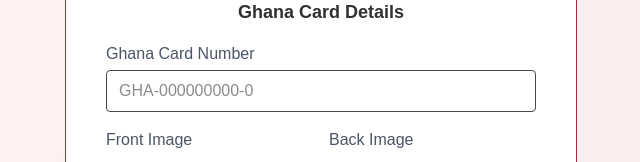
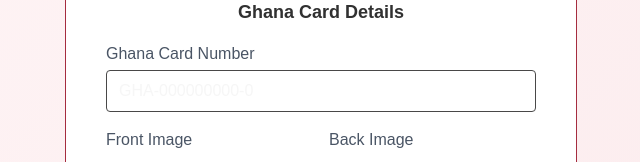
Before and after one commit to Ayo-1/forms-capital, a Next.js app: page / in a window 1280 px wide. Shown: the part 337-499 px from the top of the page, without its empty margins (319-959 px from the left). Built offline with nearby package versions, Linux system fonts and the light colour scheme; a web font is replaced by a local one.

Commit message:
fixed input text color

```diff
--- a/pages/index.tsx
+++ b/pages/index.tsx
@@ -527,7 +527,7 @@
                 <input
                   type="text"
                   name="number"
-                  className="w-full border rounded px-3 py-2 transition"
+                  className="w-full border rounded px-3 py-2 transition text-dark"
                   style={{
                     borderColor: formik.touched.number && formik.errors.number ? ERROR : BORDER_GREY,
                     outline: "none",
@@ -596,7 +596,7 @@
                   <input
                     type="text"
                     name="momo.country_code"
-                    className="w-20 border rounded px-2 py-2 transition"
+                    className="w-20 border rounded px-2 py-2 transition text-dark"
                     style={{
                       borderColor: BORDER_GREY,
                       color: TEXT_COLOR,
@@ -609,7 +609,7 @@
                   <input
                     type="text"
                     name="momo.number"
-                    className="flex-1 border rounded px-3 py-2 transition"
+                    className="flex-1 border rounded px-3 py-2 transition text-dark"
                     style={{
                       borderColor:
                         formik.touched.momo?.number && formik.errors.momo?.number
--- a/styles/globals.css
+++ b/styles/globals.css
@@ -11,7 +11,7 @@
   --font-mono: var(--font-geist-mono);
 }
 
-@media (prefers-color-scheme: dark) {
+@media (prefers-color-scheme: light) {
   :root {
     --background: #0a0a0a;
     --foreground: #ededed;
```
